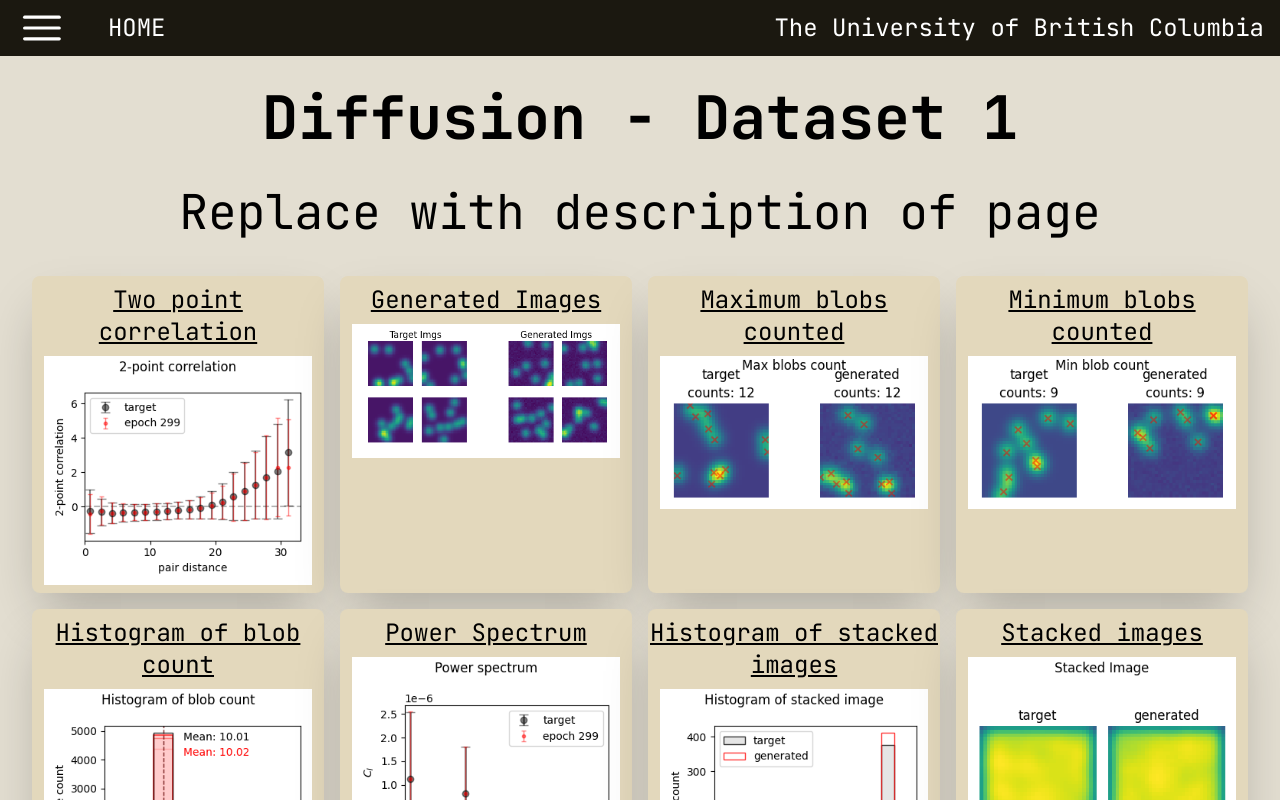
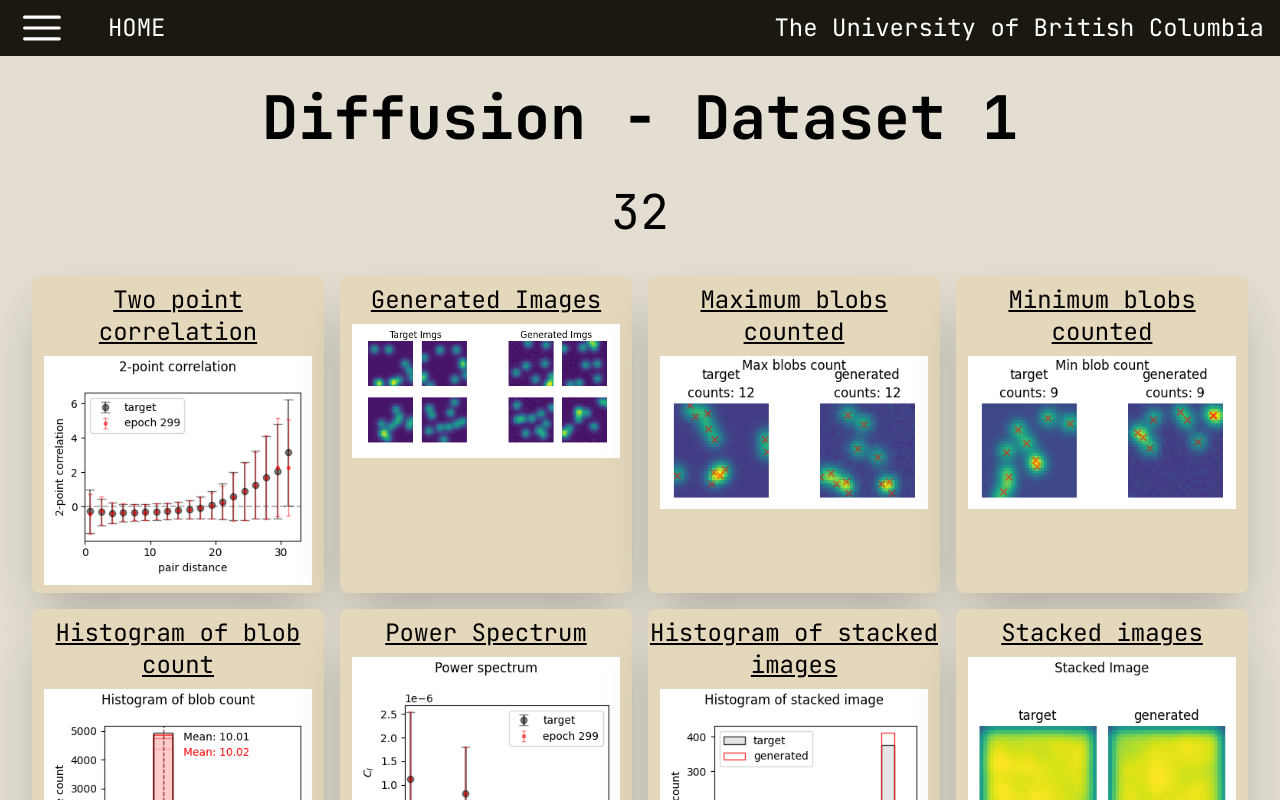
Before and after one commit to MingEn82/nathan-cool-website-2, a React (Vite) app: page /dataset/d1 in a window 1280 px wide. Shown: the top 800 px of the page. Built offline with nearby package versions, Linux system fonts and the light colour scheme.

Commit message:
replaced text description with description component

```diff
--- a/src/components/DatasetDescription.jsx
+++ /dev/null
@@ -1,5 +0,0 @@
-const DatasetDescription = () => {
-  return <div>hello</div>
-}
-
-export default DatasetDescription;
--- /dev/null
+++ b/src/components/Descriptions.jsx
@@ -0,0 +1,15 @@
+export const ComparisonDescription = () => {
+  return <div className="w-full text-center text-lg md:text-3xl lg:text-5xl py-6 md:py-10">
+    Replace with description of page
+  </div>
+}
+
+export const DatasetDescription = ({
+  resolution, sampleCount, blobCount,
+  blobCountDistribution, blobClustering,
+  blobSize, blobAmplitude, blobAmplitudeDesc
+}) => {
+  return <div className="w-full text-center text-lg md:text-3xl lg:text-5xl py-6 md:py-10">
+    {resolution}
+  </div>
+}
--- a/src/store.js
+++ b/src/store.js
@@ -1,23 +1,13 @@
 import { create } from "zustand";
+import { ComparisonDescription, DatasetDescription } from "./components/Descriptions";
 
 class DatasetMetadata {
-  constructor(id, title, desc, imageIds, resolution,
-    distribution, blobCount, sampleCount,
-    blobClustering, blobSize,
-    blobAmplitude, blobAmplitudeDesc = null
-  ) {
+  constructor(id, title, imageIds, desc, descProps={}) {
     this.id = id;
     this.title = title;
+    this.imageIds = imageIds;
     this.desc = desc;
-    this.imageIds = imageIds;
-    this.resolution = resolution;
-    this.distribution = distribution;
-    this.blobCount = blobCount,
-    this.sampleCount = sampleCount;
-    this.blobClustering = blobClustering;
-    this.blobSize = blobSize;
-    this.blobAmplitude = blobAmplitude;
-    this.blobAmplitudeDesc = blobAmplitudeDesc;
+    this.descProps = descProps;
   }
 }
 
@@ -33,7 +23,7 @@ const usePlotStore = create((set, get) => ({
   comparisonDatasetIds: ['e', 'p'],
 
   datasets: {
-    d1: new DatasetMetadata("d1", "Dataset 1", "Replace with description of page", [
+    d1: new DatasetMetadata("d1", "Dataset 1", [
       "d1-2-pt-corr",
       "d1-gen-imgs",
       "d1-max-peak",
@@ -44,8 +34,13 @@ const usePlotStore = create((set, get) => ({
       "d1-stack",
       "d1-total-flux-cdf",
       "d1-total-flux-histogram",
-    ], 32, "delta", 10, 50000, "None", 5, "0.1"),
-    d2: new DatasetMetadata("d2", "Dataset 2", "Replace with description of page", [
+    ], DatasetDescription, {
+      resolution: 32, sampleCount: 50000, blobCount: 10,
+      blobCountDistribution: "delta", blobClustering: "None",
+      blobSize: 5, blobAmplitude: "0.1"
+    }),
+
+    d2: new DatasetMetadata("d2", "Dataset 2", [
       "d2-2-pt-corr",
       "d2-gen-imgs",
       "d2-min-peak",
@@ -56,8 +51,13 @@ const usePlotStore = create((set, get) => ({
       "d2-stack",
       "d2-total-flux-cdf",
       "d2-total-flux-histogram",
-    ], 32, "poisson", 10, 50000, "None", 5, "0.1"),
-    d3: new DatasetMetadata("d3", "Dataset 3", "Replace with description of page", [
+    ], DatasetDescription, {
+      resolution: 32, sampleCount: 50000, blobCount: 10,
+      blobCountDistribution: "poisson", blobClustering: "None",
+      blobSize: 5, blobAmplitude: "0.1"
+    }),
+
+    d3: new DatasetMetadata("d3", "Dataset 3", [
       "d3-gen-imgs",
       "d3-max-flux",
       "d3-min-flux",
@@ -66,8 +66,13 @@ const usePlotStore = create((set, get) => ({
       "d3-stack",
       "d3-total-flux-cdf",
       "d3-total-flux-histogram",
-    ], 128, "poisson", 1000, 100000, "None", 3, "1"),
-    d4: new DatasetMetadata("d4", "Dataset 4", "Replace with description of page", [
+    ], DatasetDescription, {
+      resolution: 128, sampleCount: 100000, blobCount: 1000,
+      blobCountDistribution: "poisson", blobClustering: "None",
+      blobSize: 3, blobAmplitude: "1"
+    }),
+
+    d4: new DatasetMetadata("d4", "Dataset 4", [
       "d4-gen-imgs",
       "d4-max-flux",
       "d4-min-flux",
@@ -76,8 +81,13 @@ const usePlotStore = create((set, get) => ({
       "d4-stack",
       "d4-total-flux-cdf",
       "d4-total-flux-histogram",
-    ], 128, "poisson", 1000, 100000, "&xi;=0.05&sdot;&theta;<sup>-0.8</sup>", 3, "1"),
-    d5: new DatasetMetadata("d5", "Dataset 5", "Replace with description of page", [
+    ], DatasetDescription, {
+      resolution: 128, sampleCount: 100000, blobCount: 1000,
+      blobCountDistribution: "poisson", blobClustering: "&xi;=0.05&sdot;&theta;<sup>-0.8</sup>",
+      blobSize: 3, blobAmplitude: "1"
+    }),
+
+    d5: new DatasetMetadata("d5", "Dataset 5", [
       "d5-2-pt-corr",
       "d5-amplitude-blobs-cdf",
       "d5-amplitude-blobs-histogram",
@@ -91,8 +101,13 @@ const usePlotStore = create((set, get) => ({
       "d5-stack",
       "d5-total-flux-cdf",
       "d5-total-flux-histogram",
-    ], 32, "poisson", 10, 50000, "None", 3, "(1,10]"),
-    d6: new DatasetMetadata("d6", "Dataset 6", "Replace with description of page", [
+    ], DatasetDescription, {
+      resolution: 32, sampleCount: 50000, blobCount: 10,
+      blobCountDistribution: "poisson", blobClustering: "None",
+      blobSize: 3, blobAmplitude: "(1,10]", blobAmplitudeDesc: "Sampled from a power law"
+    }),
+
+    d6: new DatasetMetadata("d6", "Dataset 6", [
       'd6-gen-imgs',
       'd6-max-flux',
       'd6-min-flux',
@@ -100,8 +115,13 @@ const usePlotStore = create((set, get) => ({
       'd6-stack-histogram-img',
       'd6-stack',
       'd6-total-flux-distr',
-    ], 128, "poisson", 1000, 100000, "&xi;=0.05&sdot;&theta;<sup>-0.8</sup>", 3, "(1,10]"),
-    e: new DatasetMetadata('e', 'Exactly 10', "Replace with description of page", [
+    ], DatasetDescription, {
+      resolution: 128, sampleCount: 100000, blobCount: 1000,
+      blobCountDistribution: "poisson", blobClustering: "&xi;=0.05&sdot;&theta;<sup>-0.8</sup>",
+      blobSize: 3, blobAmplitude: "(1,10]", blobAmplitudeDesc: "Sampled from a power law"
+    }),
+
+    e: new DatasetMetadata('e', 'Exactly 10', [
       'e-number-blobs-histogram',
       'e-max-peak',
       'e-min-peak',
@@ -109,8 +129,9 @@ const usePlotStore = create((set, get) => ({
       'e-samples',
       'e-stack-histogram-img',
       'e-stack',
-    ]),
-    p: new DatasetMetadata('p', 'Poisson 10', "Replace with description of page", [
+    ], ComparisonDescription),
+
+    p: new DatasetMetadata('p', 'Poisson 10', [
       'p-number-blobs-histogram',
       'p-max-peak',
       'p-min-peak',
@@ -118,7 +139,7 @@ const usePlotStore = create((set, get) => ({
       'p-samples',
       'p-stack-histogram-img',
       'p-stack',
-    ]),
+    ], ComparisonDescription),
   },
 
   imagePaths: {
--- a/src/views/Dataset.jsx
+++ b/src/views/Dataset.jsx
@@ -10,12 +10,13 @@ const Dataset = () => {
     const imageId2Metadata = usePlotStore((s) => s.imageId2Metadata);
     const getModelType = usePlotStore((s) => s.getModelType);
     const dataset = datasets[datasetId];
+    const { desc: DescriptionComponent, descProps } = dataset;
     const modelType = getModelType(datasetId);
 
     return <div className="w-full bg-pearl-bush min-h-screen pb-4">
         <Taskbar />
         <div className="w-full text-center font-semibold text-2xl md:text-4xl lg:text-6xl pt-4 md:pt-8">{modelType} - {dataset.title}</div>
-        <div className="w-full text-center text-lg md:text-3xl lg:text-5xl py-6 md:py-10">{dataset.desc}</div>
+        <DescriptionComponent {...descProps} />
         <div className="px-4 md:px-6 lg:px-8 grid grid-cols-1 md:grid-cols-2 lg:grid-cols-4 gap-4">
             {dataset.imageIds.map(id => {
                 let imagePath = imagePaths[id];
```
